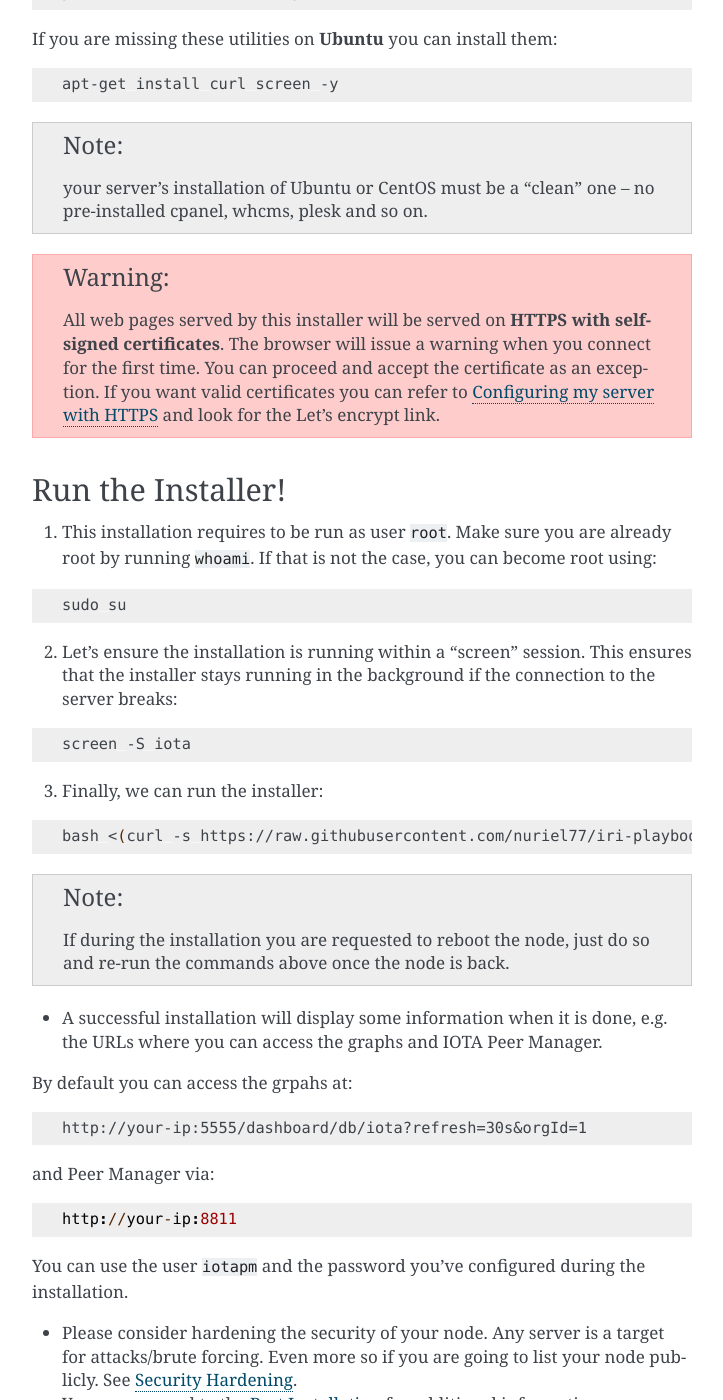
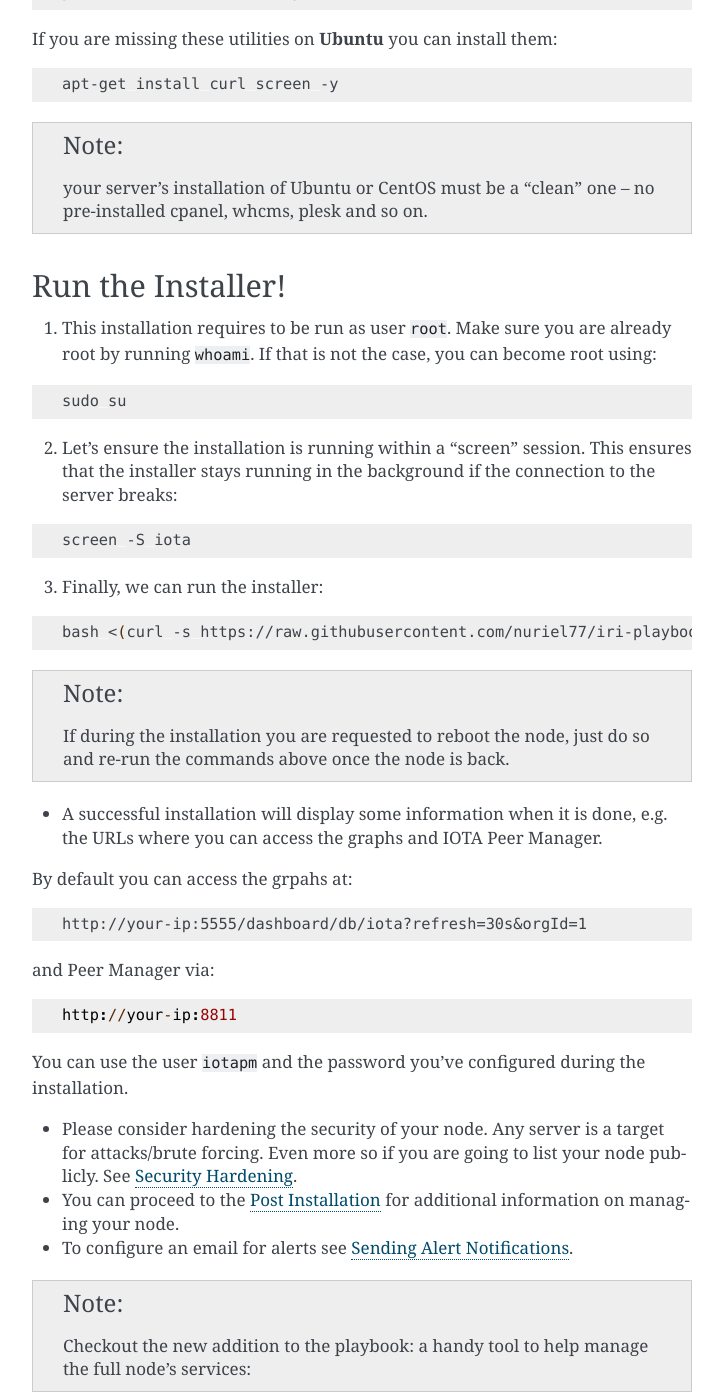
Before and after one commit to nuriel77/iri-playbook, a Sphinx documentation site: the page built from docs/getting-started-quickly.rst, in a window 1280 px wide and 1400 px high, scrolled down 456 px. Shown: the whole window, without its empty margins (388-1111 px from the left). Built offline with Sphinx 7.4.7, drawn with Linux system fonts in a browser that asks for light colours.

Commit message:
Update docs add image of iric to some other chapters

```diff
--- a/docs/getting-started-quickly.rst
+++ b/docs/getting-started-quickly.rst
@@ -34,10 +34,6 @@
 
    your server's installation of Ubuntu or CentOS must be a "clean" one -- no pre-installed cpanel, whcms, plesk and so on.
 
-
-.. warning::
-
-  All web pages served by this installer will be served on **HTTPS with self-signed certificates**. The browser will issue a warning when you connect for the first time. You can proceed and accept the certificate as an exception. If you want valid certificates you can refer to :ref:`serverHTTPS` and look for the Let's encrypt link.
 
 Run the Installer!
 ==================
@@ -85,6 +81,14 @@
 * You can proceed to the :ref:`post_installation` for additional information on managing your node.
 
 * To configure an email for alerts see :ref:`alerting`.
+
+
+.. note::
+
+  Checkout the new addition to the playbook: a handy tool to help manage the full node's services:
+
+.. image:: https://raw.githubusercontent.com/nuriel77/iri-playbook/master/docs/images/iric_01.png
+            :alt: iric01
 
 
 DONATIONS
```
Also changed, not shown: docs/introduction.rst (+8 -0 lines).
